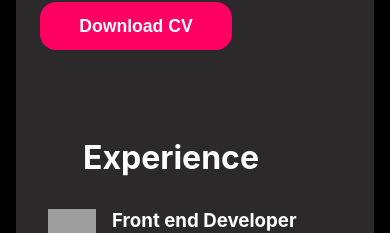
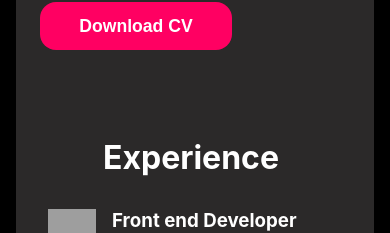
Before and after one commit to devsharma2208/devsharma-personalportfolio, a React (Create React App) app: page / in a window 390 px wide. Shown: the part 1412-1645 px from the top of the page. Built offline with nearby package versions, Linux system fonts and the light colour scheme; grey boxes are pictures that could not be loaded.

Commit message:
add experience

```diff
--- a/src/Components/Experience/Experience.css
+++ b/src/Components/Experience/Experience.css
@@ -8,6 +8,9 @@
 #light {
   background-color: rgb(255, 255, 255);
   color: black;
+}
+.ljll{
+    text-align: center;
 }
 .exp {
   margin-top: 2rem;
@@ -51,6 +54,9 @@
         }
     }
   }
+  .ljll{
+    padding-left: 2.5rem;
+  }
   .exp-1 {
     font-size: 0.7rem;
   }
--- a/src/Components/Experience/Experience.jsx
+++ b/src/Components/Experience/Experience.jsx
@@ -2,11 +2,11 @@ import React from "react";
 import "./Experience.css";
 import { useSelector } from "react-redux";
 const Experience = () => {
-    const selector = useSelector((state) => state.theme);
+  const selector = useSelector((state) => state.theme);
   return (
     <div className="dsafasdf" id={`${!selector ? "experience" : "light"}`}>
       <div>
-        <h1>Experience</h1>
+        <h1 className="ljll">Experience</h1>
       </div>
       <div className="exp">
         <div>
```
